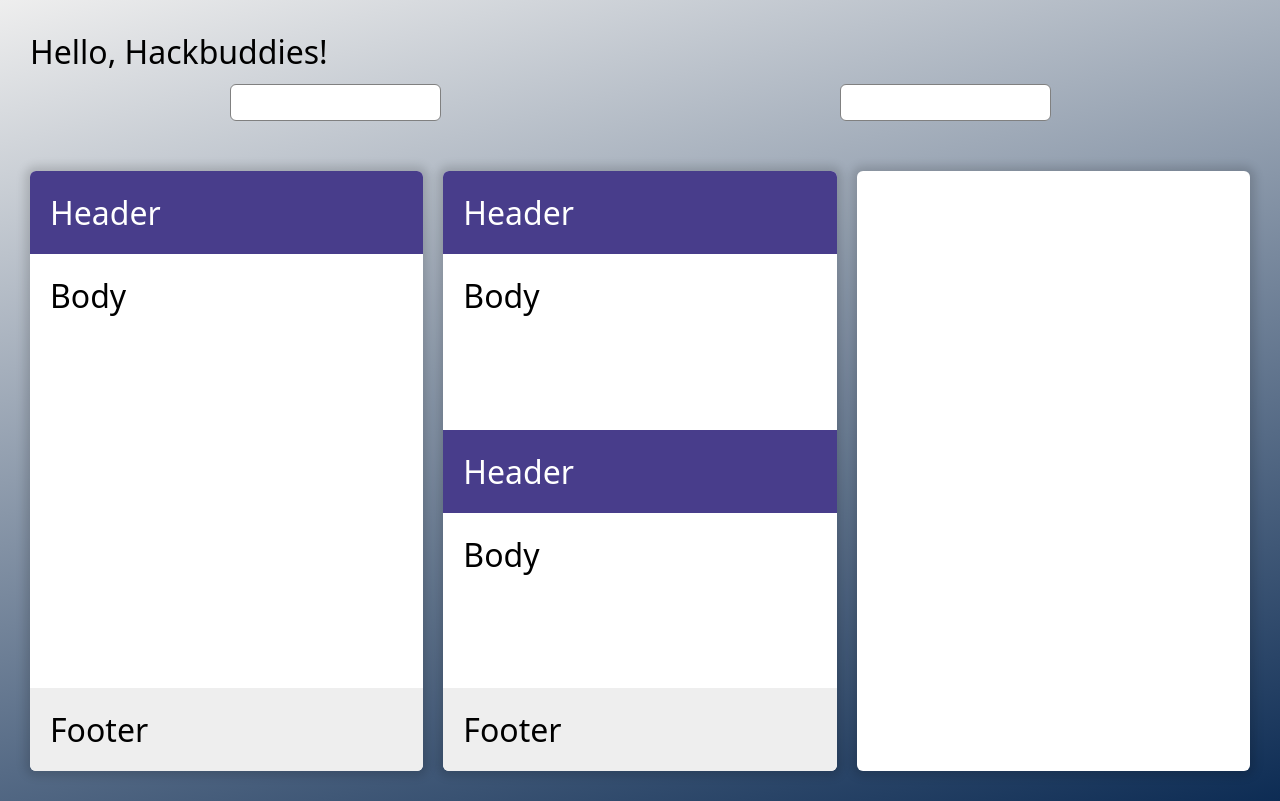
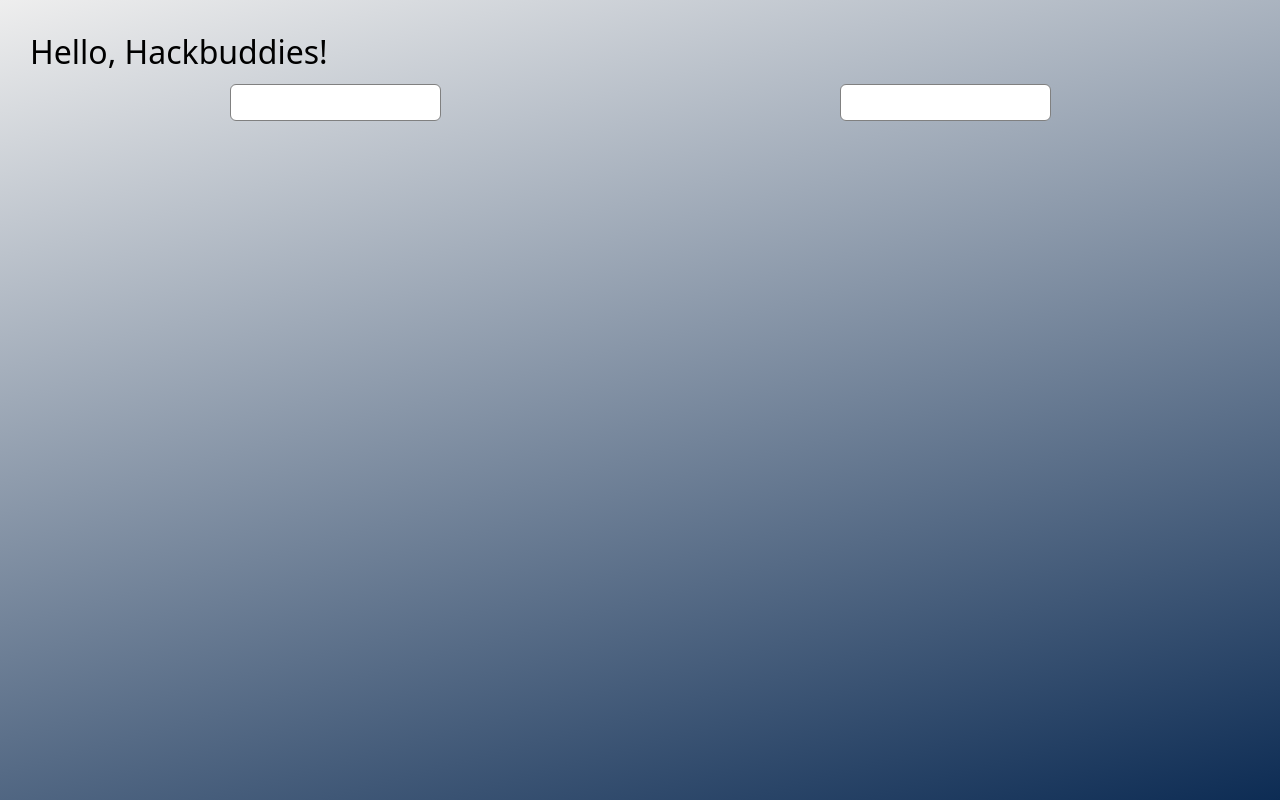
Before and after one commit to dwidjaja945/js-la, a React app: page / in a window 1280 px wide. Built offline with nearby package versions, Linux system fonts and the light colour scheme.

Commit message:
set up demo environment for dropdowns

```diff
--- a/src/App.tsx
+++ b/src/App.tsx
@@ -3,8 +3,6 @@ import React, { Suspense, lazy } from 'react';
 import { cssBind } from '@toolkit/helper/cssUtils';
 import Dropdown from '@components/Dropdowns/Dropdown/index';
 import OldDropdown, { DropdownItem } from '@components/Dropdowns/OldDropdown';
-import Panel from '@components/Panel';
-import OldPanel from '@components/Panel/OldPanel/OldPanel';
 
 import styles from './App.scss';
 
@@ -63,32 +61,6 @@ const App = (): JSX.Element => {
                 </Dropdown>
                 <OldDropdown items={dropdownItems} />
             </div>
-            <div className={css('panels')}>
-                <OldPanel
-                    title="Header"
-                    footer="Footer"
-                >
-                    Body
-                </OldPanel>
-                <Panel>
-                    <Panel.Header>
-                        Header
-                    </Panel.Header>
-                    <Panel.Body className={css('body')}>
-                        Body
-                    </Panel.Body>
-                    <Panel.Header>
-                        Header
-                    </Panel.Header>
-                    <Panel.Body className={css('body')}>
-                        Body
-                    </Panel.Body>
-                    <Panel.Footer>
-                        Footer
-                    </Panel.Footer>
-                </Panel>
-                <Panel />
-            </div>
         </div>
     );
 };
--- a/src/components/Panel/OldPanel/OldPanel.scss
+++ /dev/null
@@ -1,9 +0,0 @@
-.body {
-    flex: 1;
-    padding: 20px;
-}
-
-.footer {
-    padding: 20px;
-    background-color: #eee;
-}
--- a/src/components/Panel/OldPanel/OldPanel.tsx
+++ /dev/null
@@ -1,32 +0,0 @@
-import * as React from 'react';
-import { cssBind } from '@toolkit/helper/cssUtils';
-
-import styles from '../Panel.scss';
-import oldPanelStyles from './OldPanel.scss';
-
-const css = cssBind(styles);
-
-interface Props {
-    title?: string;
-    footer?: JSX.Element | string;
-    children: JSX.Element | string;
-}
-
-const OldPanel = (props: Props): JSX.Element => {
-    const { title, children, footer } = props;
-    return (
-        <div className={css('root')}>
-            <header className={css('header')}>
-                {title}
-            </header>
-            <div className={oldPanelStyles.body}>
-                {children}
-            </div>
-            <footer className={oldPanelStyles.footer}>
-                {footer}
-            </footer>
-        </div>
-    );
-};
-
-export default OldPanel;
--- a/src/components/Panel/Panel.scss
+++ /dev/null
@@ -1,25 +0,0 @@
-.root {
-    border-radius: 6px;
-    min-height: 600px;
-    min-width: 300px;
-    display: flex;
-    flex-direction: column;
-    background-color: white;
-    overflow: hidden;
-    box-shadow: 0 0 10px 5px rgba(0, 0, 0, 0.15);
-}
-
-.header,
-.body,
-.footer {
-    padding: 20px;
-}
-
-.header {
-    background-color: darkslateblue;
-    color: white;
-}
-
-.footer {
-    background-color: #eee;
-}
--- a/src/components/Panel/Panel.tsx
+++ /dev/null
@@ -1,67 +0,0 @@
-import * as React from 'react';
-import { cssBind } from '@toolkit/helper/cssUtils';
-
-import styles from './Panel.scss';
-
-const css = cssBind(styles);
-
-export interface Props {
-    children?: JSX.Element[];
-    className?: string;
-}
-
-const Panel = (props: Props): JSX.Element => {
-    const { children, className } = props;
-    return (
-        <div
-            className={css('root', className)}
-        >
-            {children}
-        </div>
-    );
-};
-
-interface HeaderProps {
-    children: JSX.Element | string;
-    className?: string;
-}
-
-const Header = (props: HeaderProps): JSX.Element => {
-    const { children, className } = props;
-    return (
-        <header className={css('header', className)}>
-            {children}
-        </header>
-    );
-};
-
-interface BodyProps {
-    children: JSX.Element | string;
-    className?: string;
-}
-const Body = (props: BodyProps): JSX.Element => {
-    const { children, className } = props;
-    return (
-        <div className={css('body', className)}>
-            {children}
-        </div>
-    );
-};
-
-interface FooterProps {
-    children: JSX.Element | string;
-    className?: string;
-}
-const Footer = (props: FooterProps): JSX.Element => {
-    const { children, className } = props;
-    return (
-        <footer className={css('footer', className)}>
-            {children}
-        </footer>
-    );
-};
-
-Panel.Header = Header;
-Panel.Body = Body;
-Panel.Footer = Footer;
-export default Panel;
--- a/src/components/Panel/index.tsx
+++ /dev/null
@@ -1,4 +0,0 @@
-import Panel from './Panel';
-
-export * from './Panel';
-export default Panel;
--- a/src/index.scss
+++ b/src/index.scss
@@ -8,6 +8,7 @@
         margin: 0;
         padding: 0;
         font-size: 2rem;
+        min-height: 100vh;
     }
 
     input {
```
Also changed, not shown: src/components/Dropdowns/Demo/DemoDropdown.tsx (added, +10 -0 lines).
